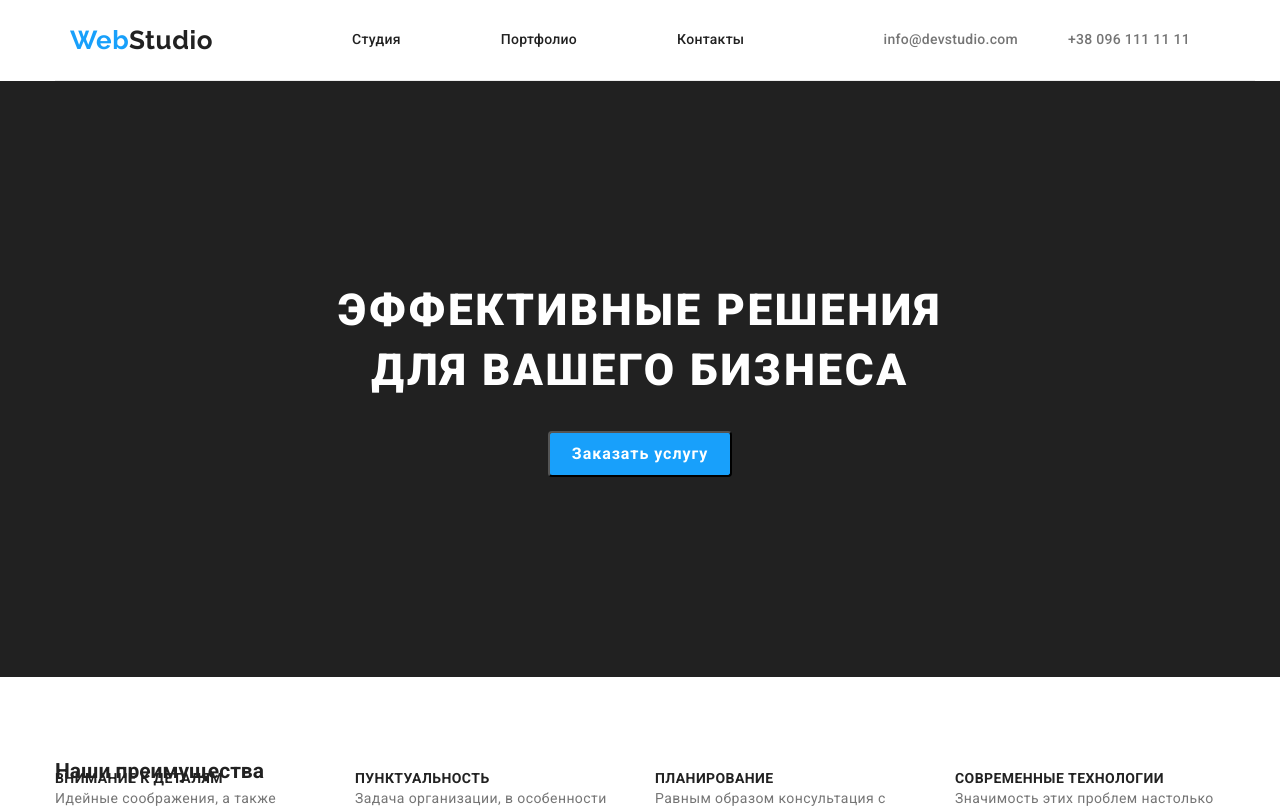
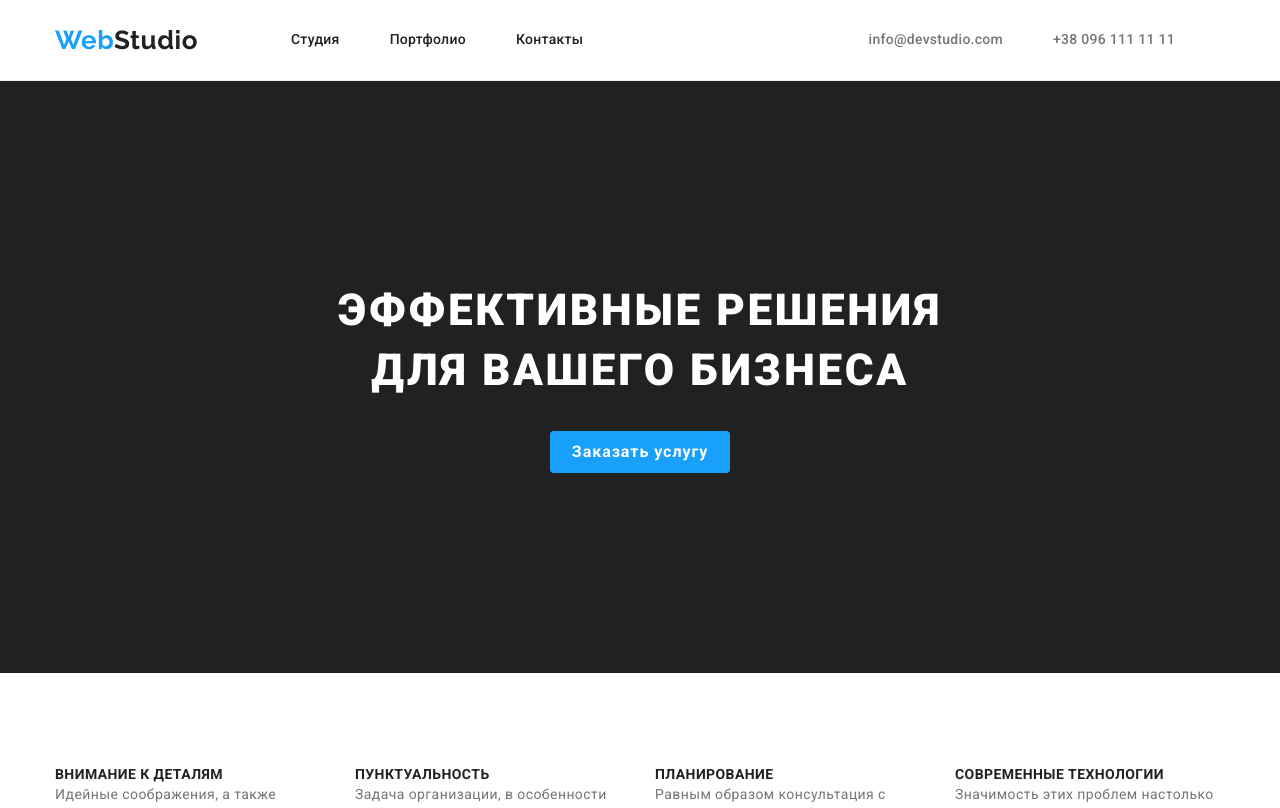
Before and after one commit to anglsom/goit-markup-hw-03, a plain HTML site: page index.html in a window 1280 px wide. Shown: the top 808 px of the page. Drawn offline with nearby package versions, Linux system fonts and the light colour scheme.

Commit message:
update css flex

```diff
--- a/css/styles.css
+++ b/css/styles.css
@@ -6,12 +6,14 @@
 /* цвет кнопок #F5F4FA */
 
 
+
 :root {
     --primary-text-color:#757575;
     --title-text-color:#212121;
     --primary-white-color:#ffffff;
     --accent-color:#18a0fb;
     --secondary-background-color:#F5F4FA;
+    --button-color:#F5F4FA;
 }
 
 html{
@@ -24,6 +26,18 @@ html{
     padding: 0;
     margin: 0;
 }
+/*--
+h1,h2,h2,h3,h4,h5,h6{
+    padding: 0;
+    margin: 0;
+}
+
+ul,p {
+    margin: 0;
+    padding: 0;
+    list-style: none;
+}
+--*/
 
 /* Body */
 
@@ -48,13 +62,15 @@ margin: 0;
 }
 
 /* Header */
-
+.header-page{
+    border-bottom: 1px solid #ECECEC;
+}
 /* Main-nav */
 .main-nav {
     display: flex;
     align-items: center;
 
-    border-bottom: 1px solid #ECECEC;
+
 }
 
 .logo{color: var(--title-text-color); font-family: 'Raleway', sans-serif;
@@ -83,13 +99,17 @@ letter-spacing: 0.03em;}
 /* Site nav */
 
 .list{
-
     padding: 0;
     margin:0;
     list-style: none;
+}
+.site-nav{
     display: flex;
-    margin-left: auto;
+    margin-top: 0;
+    margin-bottom: 0;
+    margin-left: 93px;
 }
+
 .link-nav {color:var(--title-text-color);
     font-family: 'Roboto';
     font-weight: 500;
@@ -98,13 +118,18 @@ letter-spacing: 0.03em;}
     letter-spacing: 0.02em;
     text-decoration:none;
     letter-spacing: 0.02em;
-margin-right: 50px;
-margin-left: 50px;
+/*--margin-right: 50px;
+margin-left: 50px;--*/
 display: block;
 padding-top: 32px;
 padding-bottom: 32px;}
-
-    .link-nav:hover,.link-nav:focus { color: var(--accent-color);
+/*--.item-link-nav{
+    margin-right: 50px;
+}--*/
+.item-link-nav:not(:last-child){
+    margin-right: 50px;
+}
+ .link-nav:hover,.link-nav:focus { color: var(--accent-color);
         text-decoration: none;
          background-color:var(--secondary-background-color);}
 
@@ -124,6 +149,15 @@ margin-right: 50px;
 .link:hover,.link:focus { color: var(--accent-color);
     text-decoration: none;
     background-color:var(--secondary-background-color);
+}
+.contact-nav{
+    display: flex;
+    margin-top: 0;
+    margin-bottom: 0;
+    margin-left: auto;
+}
+.item-link-con:not(:last-child){
+    margin-left: 50px;
 }
 
 /* Hero */
@@ -151,6 +185,20 @@ margin-right: 50px;
 
 
 }
+
+.visually-hidden{
+    position: absolute;
+    width: 1px;
+    height: 1px;
+    margin: -1px;
+    border: 0;
+    padding: 0;
+    white-space: nowrap;
+    clip-path: inset(100%);
+    clip: rect(0 0 0 0);
+    overflow: hidden;
+}
+
 /*-- .wrapper {max-width: 696px;
 }--*/
 
@@ -178,11 +226,13 @@ text-align: center;
 }
 .button.primary {color:var(--primary-white-color);
     background-color: var(--accent-color);
+    border: #18a0fb;
      cursor: pointer;
      text-align: center;}
 .button.primary:hover{background-color: #f8f8ff; }
 .button.secondary {color:var(--title-text-color);
-     background-color: var(--primary-text-color) ;
+     background-color: var(--button-color) ;
+     border: #F5F4FA;
      cursor: pointer;}
 .button.secondary:hover{background-color: #f8f8ff;}
 
@@ -259,8 +309,8 @@ padding-bottom: 50px;}
     line-height: 1.16;
     letter-spacing: 0.03em;
     text-align: center;
-padding-top: 94px;
-padding-bottom: 50px;}
+padding-bottom: 50px;
+}
 
 
 
@@ -288,12 +338,23 @@ padding-bottom: 50px;}
     font-size: 16px;
     letter-spacing: 0.03em;
     line-height: 1.18;
-margin-top: 10px;
-padding-bottom: 30px;}
+    margin-top: 10px;
+/*--padding-bottom: 30px;--*/}
 
+.border-com{
+    padding-top:30px;
+    padding-bottom: 30px;
+    text-align: center;
+    /*--background-color:var(--primary-white-color);
+    border-radius: 0px 0px 4px 4px;--*/
+}
 
 /* Footer */
 
+/*--.footer-nav{
+    padding-top: 60px;
+    padding-bottom: 60px ;
+}--*/
 .list-footer {font-style: normal;
 list-style: none;
 font-weight: 400;
@@ -301,7 +362,9 @@ font-size: 14px;
 line-height: 1.71;
 }
 .footer {background-color:var(--title-text-color);
-    color: var(--primary-white-color);}
+    color: var(--primary-white-color);
+    padding-top: 60px;
+    padding-bottom: 60px ;}
 .maps-link {background-color: var(--title-text-color);
     color: var(--primary-white-color);
     text-decoration: none;}
--- a/index.html
+++ b/index.html
@@ -15,24 +15,26 @@
 </head>
 <body>
 <!-- Шапка сайта -->
-<header class="container">
-    <nav class="main-nav container">
+<header class="header-page">
+   <div class="main-nav container">
         <a href="./index.html" class="logo"><span class="web">Web</span>Studio</a>
+     <nav>
         <ul class="site-nav list">
-            <li><a href="./index.html" class="link-nav">Студия</a></li>
-            <li><a href="./portfolio.html" class="link-nav">Портфолио</a></li>
-            <li><a href="" class="link-nav">Контакты</a></li>
+            <li class="item-link-nav"><a href="./index.html" class="link-nav">Студия</a></li>
+            <li class="item-link-nav"><a href="./portfolio.html" class="link-nav">Портфолио</a></li>
+            <li class="item-link-nav"><a href="" class="link-nav">Контакты</a></li>
         </ul>
+    </nav>
 
-        <ul class="site-nav list ">
-            <li>
+        <ul class="contact-nav list ">
+            <li class="item-link-con">
                 <a href="info@devstudio.com" class="link" >info@devstudio.com</a>
             </li>
-            <li>
+            <li class="item-link-con">
                 <a href="+380961111111" class="link">+38 096 111 11 11</a>
             </li>
         </ul>
-    </nav>
+    </div>
 </header>
 
 <main>
@@ -47,7 +49,7 @@
     <!-- Преимущества -->
     <section class="section">
         <div class="container">
-        <h2 class="section-title-pr">Наши преимущества</h2>
+        <h2 class="section-title-pr visually-hidden">Наши преимущества</h2>
             <ul class="section-pr">
             <li class="item-pr">
                 <h3 class="title-pr">Внимание к деталям</h3>
@@ -95,23 +97,31 @@
         <ul class="section-com">
             <li class="item-com">
                 <img src="./images/igor1.jpg" alt="Работник Игорь" width="270"/>
+            <div class="border-com">
                 <h3 class="title-com">Игорь Демьяненко</h3>
                 <p class="text-com">Product Designer</p>
+            </div>
             </li>
             <li class="item-com">
                 <img src="./images/olga1.jpg" alt="Работник Ольга" width="270"/>
+            <div class="border-com">
                 <h3 class="title-com">Ольга Репина</h3>
                 <p class="text-com">Frontend Developer</p>
+            </div>
             </li>
             <li class="item-com">
                 <img src="./images/nico1.jpg" alt="Работник Николай" width="270"/>
+             <div class="border-com">
                 <h3 class="title-com">Николай Тарасов</h3>
                 <p class="text-com">Marketing</p>
+            </div>
             </li>
             <li class="item-com">
                 <img src="./images/micha1.jpg" alt="Работник Михаил" width="270"/>
+            <div class="border-com">
                 <h3 class="title-com">Михаил Ермаков</h3>
                 <p class="text-com">UI Designer</p>
+            </div>
             </li>
         </ul>
         </div>
```
Also changed, not shown: portfolio.html (+11 -9 lines).
